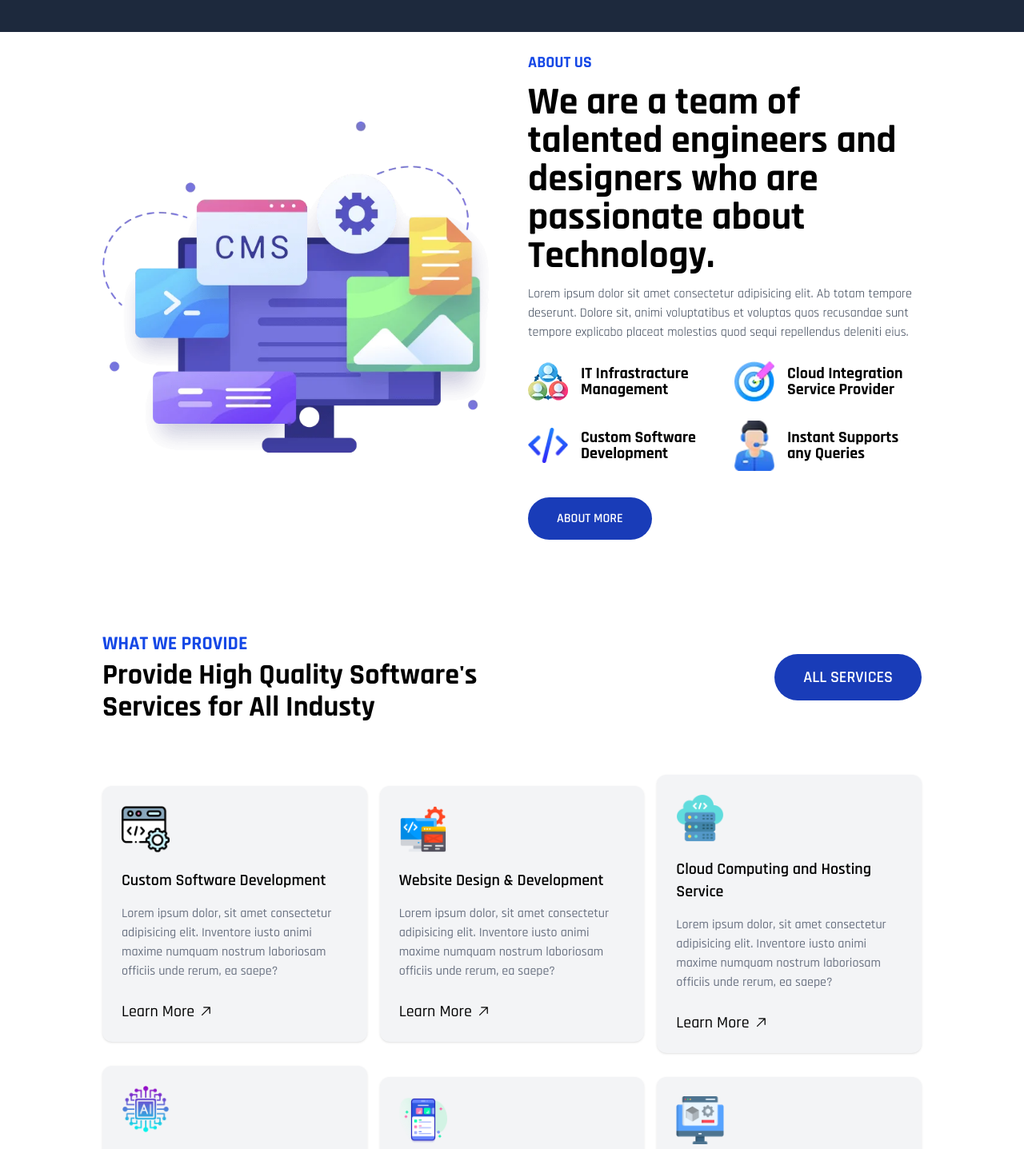
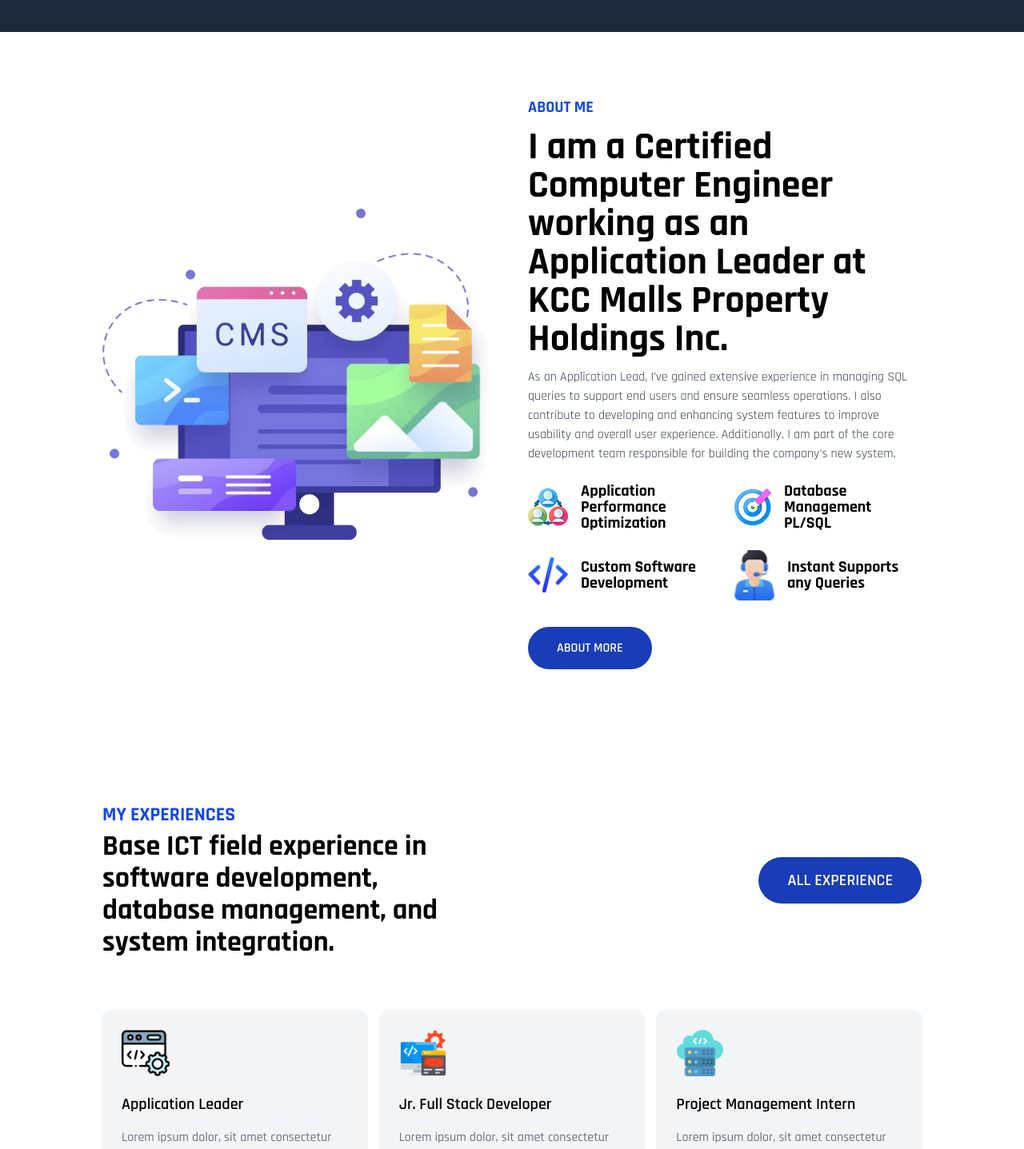
Before and after one commit to mujakzs/web_profile, a Next.js app: page / in a window 1280 px wide. Shown: the part 760-2197 px from the top of the page at 80% size. Built offline with nearby package versions, Linux system fonts and the light colour scheme.

Commit message:
refactor/behavior

```diff
--- a/app/layout.tsx
+++ b/app/layout.tsx
@@ -12,8 +12,8 @@
   weight: ["300", "400", "500", "600", "700"],
 });
 export const metadata: Metadata = {
-  title: "RSE",
-  description: "Rapid Signal Electronics",
+  title: "AMG",
+  description: "Andrian M. Gultiano - Portfolio",
 };
 
 export default function RootLayout({
--- a/components/Home/About/About.tsx
+++ b/components/Home/About/About.tsx
@@ -3,7 +3,7 @@
 
 const About = () => {
   return (
-    <div className='pt-6 pb-16' id="about">
+    <div className='pt-20 pb-15' id="about">
         <div className='w-[80%] mx-auto grid grid-cols-1 lg:grid-cols-2 gap-10 items-center'>
             {/* Image Content */}
             <div data-aos="zoom-in-down" data-aos-delay="200">
@@ -12,28 +12,28 @@
             {/* Text Content */}
             <div>
                 <p className='text-sm sm:text-base md:text-xl font-bold text-blue-700 dark:text-pink-500 uppercase'>
-                    About Us
+                    About Me
                 </p>
                 <h1 className='text-2xl md:text-3xl lg:text-5xl mt-3 font-bold leading-[1.8rem] md:leading-[3rem]'>
-                    We are a team of talented engineers and designers
-                    who are passionate about Technology.
+                    I am a Certified Computer Engineer working as an Application Leader at KCC Malls Property Holdings Inc.
                 </h1>
                 <p className='mt-3 text-gray-700 dark:text-gray-300'>
-                    Lorem ipsum dolor sit amet consectetur adipisicing elit. Ab totam tempore deserunt.
-                    Dolore sit, animi voluptatibus et voluptas quos recusandae sunt tempore explicabo placeat
-                    molestias quod sequi repellendus deleniti eius.
+                    As an Application Lead,
+                    I’ve gained extensive experience in managing SQL queries to support end users and ensure seamless operations.
+                    I also contribute to developing and enhancing system features to improve usability and overall user experience.
+                    Additionally, I am part of the core development team responsible for building the company's new system.
                 </p>
                 <div className='mt-6 grid grid-cols-1 sm:grid-cols-2 gap-6 items-center'>
                     <div className='flex items-center gap-4'>
                         <Image src="/images/a1.png" alt="icon" width={50} height={50}/>
                         <h1 className='text-lg sm:text-xl font-bold leading-5'>
-                            IT Infrastracture Management
+                            Application Performance Optimization
                         </h1>
                     </div>
                     <div className='flex items-center gap-4'>
                         <Image src="/images/a2.png" alt="icon" width={50} height={50}/>
                         <h1 className='text-lg sm:text-xl font-bold leading-5'>
-                            Cloud Integration <br/>Service Provider
+                            Database Management <br/>PL/SQL
                         </h1>
                     </div>
                     <div className='flex items-center gap-4'>
--- a/components/Home/Services/Services.tsx
+++ b/components/Home/Experience/Experience.tsx
@@ -1,26 +1,27 @@
 import React from 'react'
-import ServiceCard from './ServiceCard'
+import ExperienceCard from './ExperienceCard'
 
-const Services = () => {
+const Experience = () => {
   return (
-    <div className='pt-16 pb-16' id='services'>
+    <div className='pt-30 pb-20' id='experience'>
         <div className='w-[80%] mx-auto'>
 
             {/* Section Heading */}
             <div className='grid grid-cols-1 lg:grid-cols-2 gap-10 items-center'>
                 <div data-aos="fade-right">
                      <h1 className='text-lg sm:text-xl md:text-2xl font-bold text-blue-700 dark:text-pink-500 uppercase'>
-                        What we provide
+                        My Experiences
                     </h1>
                     <h1 className='text-xl sm:text-3xl md:text-4xl mt-1 font-bold'>
-                        Provide High Quality Software's Services for All Industy
+                        Base ICT field experience in software development,
+                        database management, and system integration.
                     </h1>
                 </div>
                 <div data-aos="fade-left" className='lg:ml-auto'>
                     <a href='#'
                         className='w-full py-4 text-base sm:text-lg md:text-xl text-center text-white transition-colors
                         font-semibold duration-300 bg-blue-800 rounded-full uppercase hover:bg-blue-950 ease px-9 md:w-auto'>
-                        All Services
+                        All Experience
                     </a>
                 </div>
             </div>
@@ -28,37 +29,37 @@
             {/* Services Card */}
             <div className='grid grid-cols-1 md:grid-cols-2 lg:grid-cols-3 gap-4 items-center mt-16'>
                 <div data-aos="fade-up" data-aos-anchor-placement="top-bottom" data-aos-delay="500">
-                    <ServiceCard
+                    <ExperienceCard
                     image="/images/s1.png"
-                    title="Custom Software Development"
+                    title="Application Leader"
                     />
                 </div>
                 <div data-aos="fade-up" data-aos-anchor-placement="top-bottom" data-aos-delay="500">
-                    <ServiceCard
+                    <ExperienceCard
                     image="/images/s2.png"
-                    title="Website Design & Development"
+                    title="Jr. Full Stack Developer"
                     />
                 </div>
                 <div data-aos="fade-up" data-aos-anchor-placement="top-bottom" data-aos-delay="500">
-                    <ServiceCard
+                    <ExperienceCard
                     image="/images/s3.png"
-                    title="Cloud Computing and Hosting Service"
+                    title="Project Management Intern"
                     />
                 </div>
                 <div data-aos="fade-up" data-aos-anchor-placement="top-bottom" data-aos-delay="500">
-                    <ServiceCard
+                    <ExperienceCard
                     image="/images/s4.png"
                     title="Ai and Machine Learning Integration"
                     />
                 </div>
                 <div data-aos="fade-up" data-aos-anchor-placement="top-bottom" data-aos-delay="500">
-                    <ServiceCard
+                    <ExperienceCard
                     image="/images/s5.png"
                     title="Android and IOS Development"
                     />
                 </div>
                 <div data-aos="fade-up" data-aos-anchor-placement="top-bottom" data-aos-delay="500">
-                    <ServiceCard
+                    <ExperienceCard
                     image="/images/s6.png"
                     title="3D Graphics & Vector Design"
                     />
@@ -70,4 +71,4 @@
   )
 }
 
-export default Services
+export default Experience
--- a/components/Home/Services/ServiceCard.tsx
+++ b/components/Home/Experience/ExperienceCard.tsx
@@ -7,7 +7,7 @@
   title: string;
 }
 
-const ServiceCard = ({ image, title } : Props) => {
+const ExperienceCard = ({ image, title } : Props) => {
   return (
     <div className='p-6 cursor-pointer hover:bg-blue-800 transition-all duration-500 group relative
      bg-gray-100 dark:bg-blue-950 shadow rounded-xl'>
@@ -37,4 +37,4 @@
   )
 }
 
-export default ServiceCard
+export default ExperienceCard
--- a/components/Home/Home.tsx
+++ b/components/Home/Home.tsx
@@ -1,16 +1,16 @@
 "use client";
 import React, { useEffect } from 'react'
 import Hero from './Hero/Hero'
-import Services from './Services/Services'
 import About from './About/About'
-import WhyChoose from './WhyChoose/WhyChoose'
 import Software from './Software/Software'
 import Project from './Project/Project'
 import Review from './Review/Review'
 import Blog from './Blog/Blog'
-
 import AOS from 'aos';
 import 'aos/dist/aos.css'; // You can also use <link> for styles
+import Experience from './Experience/Experience';
+import Skill from './Skills/skills';
+
 
 
 const Home = () => {
@@ -33,10 +33,10 @@
     <div className='overflow-hidden'>
       <Hero />
       <About />
-      <Services />
-      <WhyChoose />
+      <Experience/>
+      <Skill />
+      <Project />
       <Software />
-      <Project />
       <Review />
       <Blog />
     </div>
--- a/components/Home/Project/Project.tsx
+++ b/components/Home/Project/Project.tsx
@@ -3,7 +3,7 @@
 
 const Project = () => {
   return (
-    <div className='pt-16 pb-16'>
+    <div className='pt-30 pb-30' id="project">
         <div className='w-[80%] mx-auto'>
             {/* Section heading */}
             <div className='grid grid-cols-1 lg:grid-cols-2 gap-10 items-center'>
--- a/components/Home/WhyChoose/WhyChoose.tsx
+++ b/components/Home/Skills/skills.tsx
@@ -1,22 +1,21 @@
 import React from 'react'
-import { BiSupport } from 'react-icons/bi'
 import { FaRegFileCode } from 'react-icons/fa'
-import { GrResources } from 'react-icons/gr'
+import { GrBook, GrCodepen, GrDatabase, GrRobot } from 'react-icons/gr'
 import Image from 'next/image'
 
-const WhyChoose = () => {
+const skill = () => {
   return (
-    <div className='pt-16 pb-16' id="whychoose">
+    <div className='pt-30 pb-20' id="skill">
         <div className='w-[80%] mx-auto grid grid-cols-1 lg:grid-cols-2 gap-10 items-center'>
             {/* Text Content */}
             <div>
                 {/* Subheading */}
                 <p className='text-sm sm:text-base md:text-xl font-bold text-blue-700 dark:text-pink-500 uppercase'>
-                    Why Choose Us?
+                    my skills
                 </p>
                 {/* Heading */}
                 <h1 className='text-2xl md:text-3xl lg:text-5xl mt-3 font-bold leading-[1.8rem] md:leading-[3rem]'>
-                    Innovations Excellence<br/> Building Digital Future <br/> Together
+                    Knowledge and Experience base
                 </h1>
                  {/* Line */}
                 <div className='mt-8 mb-8 w-full h-[1px] bg-gray-200 dark:bg-gray-700'></div>
@@ -28,7 +27,7 @@
                         <FaRegFileCode className='w-8 h-8 text-blue-600'/>
                     </div>
                     <div className='flex-1'>
-                        <h1 className='text-xl font-bold'>Free Integration</h1>
+                        <h1 className='text-xl font-bold'>Debugging and Programming</h1>
                         <p className='mt-2 text-gray-800 dark:text-gray-300 w-[70%]'>
                             Lorem ipsum dolor sit amet consectetur adipisicing elit.
                             Inventore iusto animi maxime numquam nostrum laboriosam officiis unde rerum, ea saepe?
@@ -40,10 +39,10 @@
                 <div className='sm:flex space-y-3 sm:space-y-0 items-center gap-6 mt-8 mb-8'>
                     <div className='flex items-center w-16 h-16 outline-2 outline-gray-200 dark:outline-gray-700
                     rounded-full flex-col justify-center'>
-                        <GrResources className='w-8 h-8 text-blue-600'/>
+                        <GrDatabase className='w-8 h-8 text-blue-600'/>
                     </div>
                     <div className='flex-1'>
-                        <h1 className='text-xl font-bold'>Premium Resources</h1>
+                        <h1 className='text-xl font-bold'>Queries and Version Control</h1>
                         <p className='mt-2 text-gray-800 dark:text-gray-300 w-[70%]'>
                             Lorem ipsum dolor sit amet consectetur adipisicing elit.
                             Inventore iusto animi maxime numquam nostrum laboriosam officiis unde rerum, ea saepe?
@@ -55,10 +54,40 @@
                 <div className='sm:flex space-y-3 sm:space-y-0 items-center gap-6 mt-8 mb-8'>
                     <div className='flex items-center w-16 h-16 outline-2 outline-gray-200 dark:outline-gray-700
                     rounded-full flex-col justify-center'>
-                        <BiSupport className='w-8 h-8 text-blue-600'/>
+                        <GrBook className='w-8 h-8 text-blue-600'/>
                     </div>
                     <div className='flex-1'>
-                        <h1 className='text-xl font-bold'>Unlimited Support</h1>
+                        <h1 className='text-xl font-bold'>DSA and OOP</h1>
+                        <p className='mt-2 text-gray-800 dark:text-gray-300 w-[70%]'>
+                            Lorem ipsum dolor sit amet consectetur adipisicing elit.
+                            Inventore iusto animi maxime numquam nostrum laboriosam officiis unde rerum, ea saepe?
+                        </p>
+                    </div>
+                </div>
+
+                  {/* 4th item */}
+                <div className='sm:flex space-y-3 sm:space-y-0 items-center gap-6 mt-8 mb-8'>
+                    <div className='flex items-center w-16 h-16 outline-2 outline-gray-200 dark:outline-gray-700
+                    rounded-full flex-col justify-center'>
+                        <GrCodepen className='w-8 h-8 text-blue-600'/>
+                    </div>
+                    <div className='flex-1'>
+                        <h1 className='text-xl font-bold'>Web Development</h1>
+                        <p className='mt-2 text-gray-800 dark:text-gray-300 w-[70%]'>
+                            Lorem ipsum dolor sit amet consectetur adipisicing elit.
+                            Inventore iusto animi maxime numquam nostrum laboriosam officiis unde rerum, ea saepe?
+                        </p>
+                    </div>
+                </div>
+
+                 {/* 5th item */}
+                <div className='sm:flex space-y-3 sm:space-y-0 items-center gap-6 mt-8 mb-8'>
+                    <div className='flex items-center w-16 h-16 outline-2 outline-gray-200 dark:outline-gray-700
+                    rounded-full flex-col justify-center'>
+                        <GrRobot className='w-8 h-8 text-blue-600'/>
+                    </div>
+                    <div className='flex-1'>
+                        <h1 className='text-xl font-bold'>Embedded Systems & Networking</h1>
                         <p className='mt-2 text-gray-800 dark:text-gray-300 w-[70%]'>
                             Lorem ipsum dolor sit amet consectetur adipisicing elit.
                             Inventore iusto animi maxime numquam nostrum laboriosam officiis unde rerum, ea saepe?
@@ -81,4 +110,4 @@
   )
 }
 
-export default WhyChoose
+export default skill
--- a/components/Home/Software/Software.tsx
+++ b/components/Home/Software/Software.tsx
@@ -3,7 +3,7 @@
 
 const Software = () => {
   return (
-    <div className='pt-16 pb-16'>
+    <div className='pt-30 pb-30' id="cert">
         <div className='text-center'>
             {/* Subheading */}
             <h1 className='uppercase text-lg sm:text-xl md:text-2xl font-bold text-blue-700 dark:text-pink-500'>
--- a/constant/constant.ts
+++ b/constant/constant.ts
@@ -11,22 +11,22 @@
     },
      {
         id: 3,
-        url: '#services',
-        label: 'Projects',
+        url: '#experience',
+        label: 'Experience',
     },
      {
         id: 4,
-        url: '#whychoose',
+        url: '#skill',
         label: 'Skills',
     },
      {
         id: 5,
-        url: '#blog',
-        label: 'Education',
+        url: '#project',
+        label: 'Projects',
     },
      {
         id: 6,
-        url: '#footer',
+        url: '#cert',
         label: 'Certifications',
     },
 ]
```
